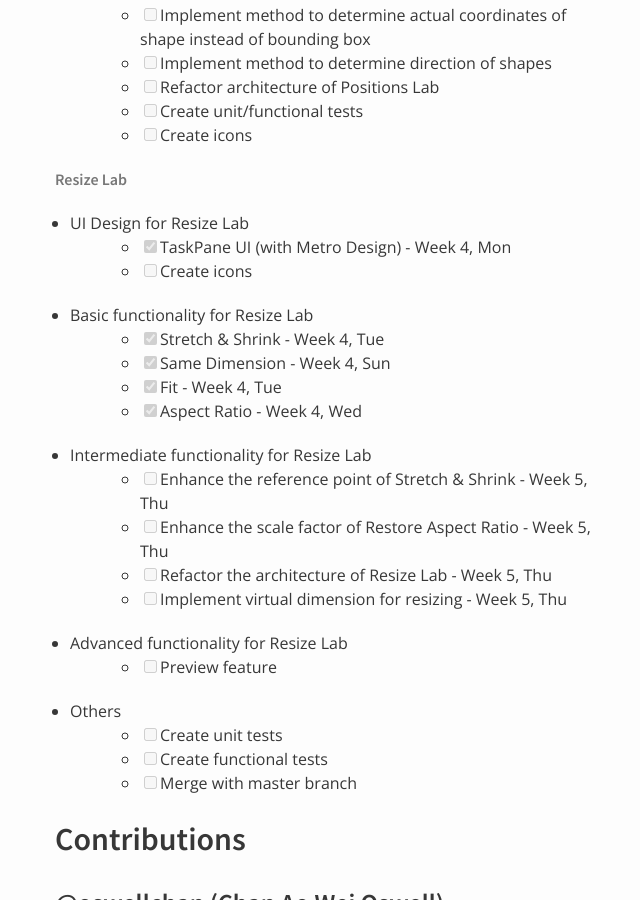
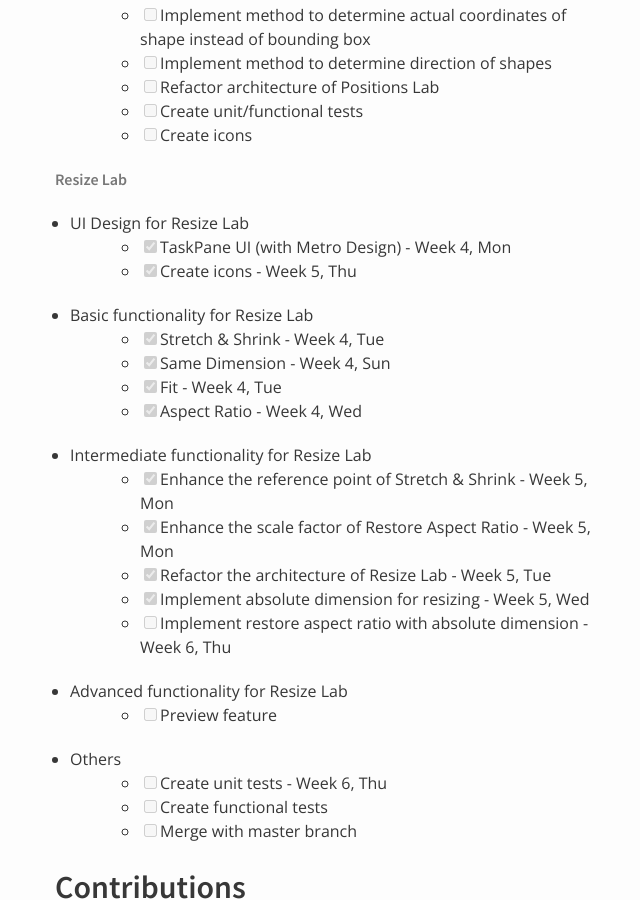
Before and after one commit to nus-oss/cs3281-AY1516S2-website, a Jekyll site: the page built from teams/powerpointlabs.md, in a window 1280 px wide and 900 px high, scrolled down 1391 px. Shown: the whole window, without its empty margins (315-955 px from the left). Built offline with Jekyll 4.4.1, drawn with Linux system fonts in a browser that asks for light colours.

Commit message:
Update the progress of ResizeLab

```diff
--- a/teams/powerpointlabs.md
+++ b/teams/powerpointlabs.md
@@ -52,21 +52,22 @@ permalink: /teams/powerpointlabs/
 ###### Resize Lab
 * UI Design for Resize Lab
   * [x] TaskPane UI (with Metro Design) - Week 4, Mon
-  * [ ] Create icons
+  * [x] Create icons - Week 5, Thu
 * Basic functionality for Resize Lab
   * [x] Stretch & Shrink - Week 4, Tue
   * [x] Same Dimension - Week 4, Sun
   * [x] Fit - Week 4, Tue
   * [x] Aspect Ratio - Week 4, Wed
 * Intermediate functionality for Resize Lab
-  * [ ] Enhance the reference point of Stretch & Shrink - Week 5, Thu
-  * [ ] Enhance the scale factor of Restore Aspect Ratio - Week 5, Thu
-  * [ ] Refactor the architecture of Resize Lab - Week 5, Thu
-  * [ ] Implement virtual dimension for resizing - Week 5, Thu
+  * [x] Enhance the reference point of Stretch & Shrink - Week 5, Mon
+  * [x] Enhance the scale factor of Restore Aspect Ratio - Week 5, Mon
+  * [x] Refactor the architecture of Resize Lab - Week 5, Tue
+  * [x] Implement absolute dimension for resizing - Week 5, Wed
+  * [ ] Implement restore aspect ratio with absolute dimension - Week 6, Thu
 * Advanced functionality for Resize Lab
   * [ ] Preview feature
 * Others
-  * [ ] Create unit tests
+  * [ ] Create unit tests - Week 6, Thu
   * [ ] Create functional tests
   * [ ] Merge with master branch
 
```
